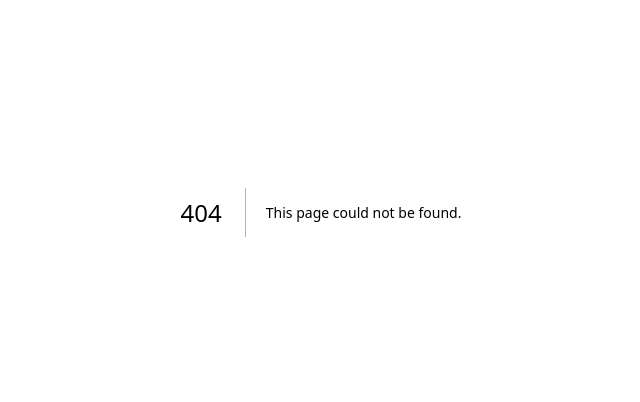
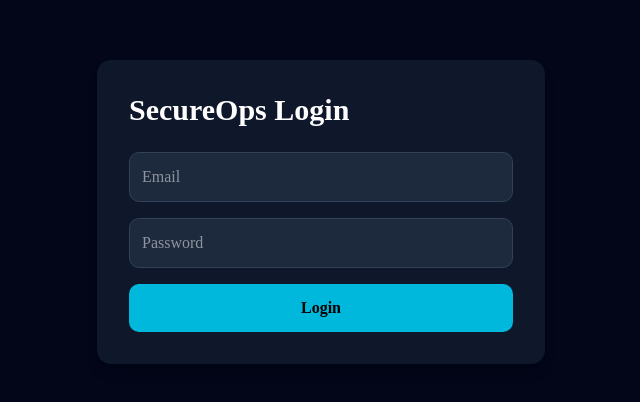
Before and after one commit to EugeneCodes254/secureops-platform, a Next.js app: page /auth/login in a window 1280 px wide. Before the commit this address had no page. Shown: the part 188-590 px from the top of the page, without its empty margins (319-959 px from the left). Built offline with nearby package versions, Linux system fonts and the light colour scheme.

Commit message:
Create login page

```diff
--- /dev/null
+++ b/src/app/auth/login/page.tsx
@@ -0,0 +1,31 @@
+export default function LoginPage() {
+    return (
+      <main className="min-h-screen flex items-center justify-center bg-slate-950">
+        <div className="w-full max-w-md rounded-xl bg-slate-900 p-8 shadow-lg">
+          <h1 className="text-3xl font-bold text-white mb-6">
+            SecureOps Login
+          </h1>
+
+          <form className="space-y-4">
+            <input
+              type="email"
+              placeholder="Email"
+              className="w-full rounded-lg border border-slate-700 bg-slate-800 p-3 text-white"
+            />
+
+            <input
+              type="password"
+              placeholder="Password"
+              className="w-full rounded-lg border border-slate-700 bg-slate-800 p-3 text-white"
+            />
+
+            <button
+              className="w-full rounded-lg bg-cyan-500 py-3 font-semibold text-black hover:bg-cyan-400"
+            >
+              Login
+            </button>
+          </form>
+        </div>
+      </main>
+    );
+  }
```
